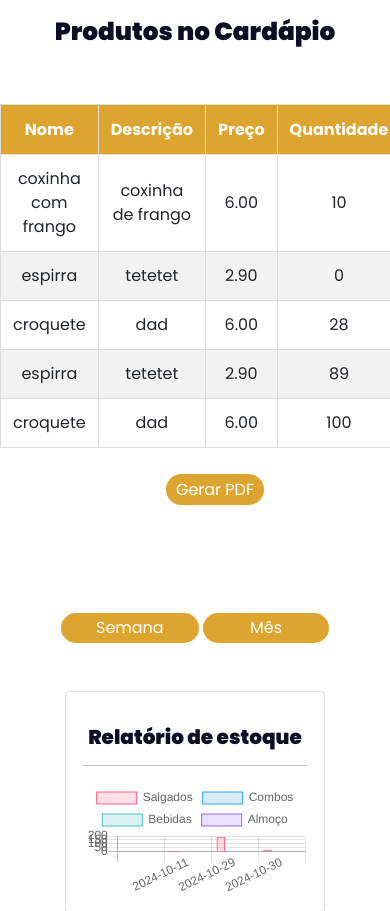
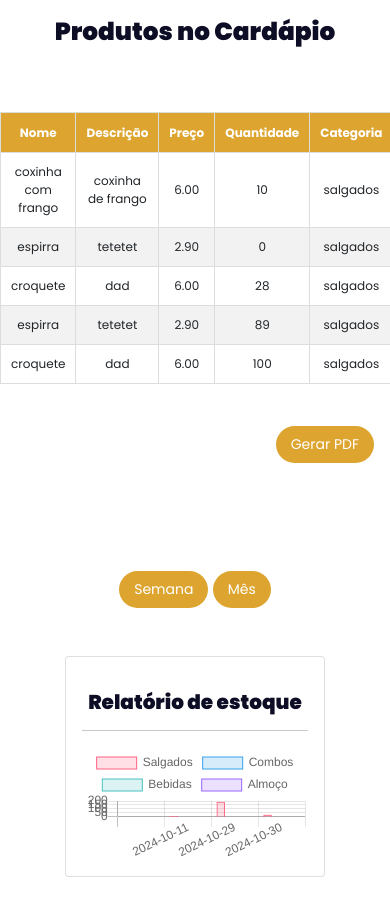
Before and after one commit to lelevaa/Order-Up, a PHP site: page /pages/relatorio.php in a window 390 px wide. Shown: the part 93-1004 px from the top of the page. After the commit the page ends 970 px from the top, so only its background shows below. Run offline with PHP 8.4, Linux system fonts and the light colour scheme; data comes from the database, SQL or seed files in the repository; some libraries are stand-ins or nearby versions.

Commit message:
ajustando a tebela do relatorio.php e terminando o responviso

```diff
--- a/pages/relatorio.php
+++ b/pages/relatorio.php
@@ -29,7 +29,6 @@
 
         * {
     font-family: 'Poppins', sans-serif;
-
 }
 
 .hidden {
@@ -41,16 +40,11 @@
 }
 
 .produto-table {
-            width: 80%;
-            /* Set the desired width */
+    width: 100%;
     max-width: 1000px;
-            /* Optional: maximum width for larger screens */
     margin: 57px auto;
-            /* Center the table horizontally and add some vertical space */
     border-collapse: collapse;
-            /* Maintain border style */
 }
-
 
 .produto-table th,
 .produto-table td {
@@ -91,17 +85,7 @@
     border-radius: 43px;
 }
 
-        .btn-primary:hover {
-            color: #000;
-            background-color: #f5ebd9;
-        }
-
-        .btn-secundary:hover {
-            color: #000;
-            background-color: #f5ebd9;
-        }
-
-        .btn-pdf:hover {
+.btn-primary:hover, .btn-secundary:hover, .btn-pdf:hover {
     color: #000;
     background-color: #f5ebd9;
 }
@@ -128,7 +112,6 @@
 }
 
 .site-nav-header {
-            /*background-color: #F5EBD9;*/
     padding: 10px 0;
     display: flex;
     align-items: center;
@@ -139,13 +122,7 @@
     transition: 0.5s;
     border-bottom: 1px solid transparent;
 }
-        .site-nav-header {
-        display: flex;}
-        .site-nav-header {
-            display: flex;
-            width: 100%;
-            /* Ocupa 100% da largura */
-        }
+
 .imagem-container {
     width: 70px;
     height: 70px;
@@ -156,10 +133,44 @@
     border-radius: 8px;
     overflow: hidden;
 }
+
 .imagem {
     max-width: 100%;
     max-height: 100%;
 }
+
+.ajuste-de-tela-de-tabela {
+    width: 100%;
+    overflow-x: auto;
+}
+
+@media (max-width: 768px) {
+    .ajuste-de-tela-de-tabela {
+        width: 100%;
+        overflow-x: scroll;
+    }
+
+    .produto-table {
+        width: 100%;
+        display: block;
+        min-width: 600px; /* Garantir que a tabela tenha uma largura mínima */
+    }
+
+    .produto-table th, .produto-table td {
+        padding: 10px;
+        font-size: 12px; /* Reduz o tamanho da fonte para caber em telas menores */
+    }
+
+    .btn-primary, .btn-secundary, .btn-pdf {
+        padding: 8px 15px;
+        font-size: 14px;
+    }
+
+    .btn-pdf {
+        margin-right: 16px;
+    }
+}
+
     </style>
 </head>
 
@@ -222,6 +233,7 @@
 
 <body>
     <h2 class="text-center flex-grow-1">Produtos no Cardápio</h2>
+    <div class="ajuste-de-tela-de-tabela">
     <table class="produto-table" id="produtosTabela">
         <thead>
             <tr>
@@ -307,6 +319,7 @@
             ?>
         </tbody>
     </table>
+        </div>
 
     <div class="d-flex justify-content-end my-3">
         <button id="gerarPDFtabela" class="btn-pdf" onclick="gerarPDF()">Gerar PDF</button>
```
Lines whose indentation alone changed are shown as unchanged.
